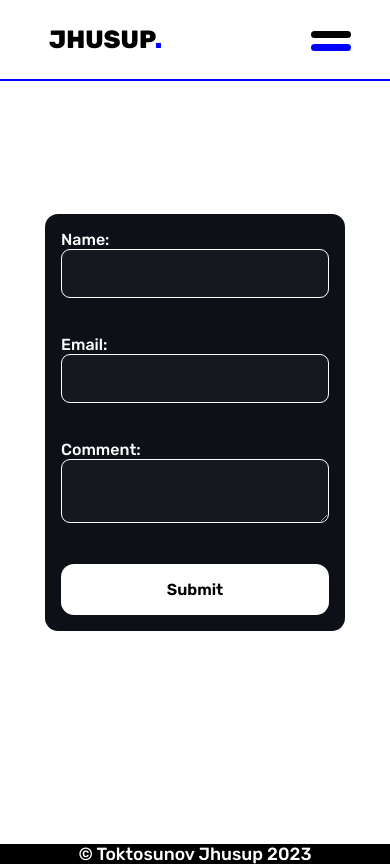
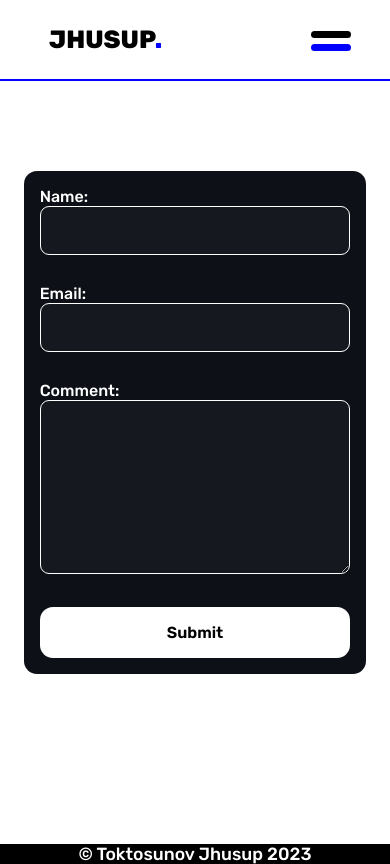
Before and after one commit to TheNowy/Project-Portfolio, a React (Vite) app: page /contacts in a window 390 px wide. Built offline with nearby package versions, Linux system fonts and the light colour scheme.

Commit message:
did contacts

```diff
--- a/src/components/pages/contacts/Conctacts.module.scss
+++ b/src/components/pages/contacts/Conctacts.module.scss
@@ -17,6 +17,27 @@
 
       padding: 5rem 7rem;
 
+      .gif_image {
+        margin-right: 50px;
+        border-radius: 13px;
+        min-width: 300px;
+        max-width: 400px;
+        padding: 16.4rem 14rem;
+        border: solid 1px #0d1117;
+        background-image: url("https://media3.giphy.com/media/qb1eHxhUHLdsc/giphy.gif?cid=6c09b952m91yz65u441knq7vvccutl0wev5hu2f47o142fra&ep=v1_gifs_search&rid=giphy.gif&ct=g");
+        background-position: center;
+        background-repeat: no-repeat;
+        background-size: cover;
+        display: flex;
+        justify-content: center;
+        align-items: center;
+        overflow: hidden;
+
+        h1 {
+          color: white;
+        }
+      }
+
       .form {
         display: flex;
         justify-content: center;
@@ -30,7 +51,7 @@
         background-color: #0d1117;
         border-radius: 13px;
 
-        gap: 1.5rem;
+        gap: 1rem;
 
         label {
           color: white;
@@ -56,7 +77,7 @@
           max-width: 100%;
           min-width: 100%;
           font-family: "Rubik", sans-serif;
-
+          height: 174px;
           padding: 1rem;
         }
 
@@ -76,11 +97,28 @@
   .page_wrapper {
     .container {
       .home_content {
-        .form {
-          min-width: 300px;
-          max-width: 500px;
+        .gif_image {
+          display: none;
+        }
+          .form {
+            min-width: 400px;
+          }
         }
       }
     }
   }
-}
+  @media (max-width: 435px) {
+    .page_wrapper {
+      .container {
+        .home_content {
+          padding: 1rem;
+          .gif_image {
+            display: none;
+          }
+            .form {
+              min-width: 300px;
+            }
+          }
+        }
+      }
+  }
--- a/src/components/pages/contacts/Contacts.jsx
+++ b/src/components/pages/contacts/Contacts.jsx
@@ -7,6 +7,9 @@ const Contacts = () => {
       <div className={scss.page_wrapper}>
         <div className={scss.container}>
           <div className={scss.home_content}>
+            <div className={scss.gif_image}>
+              <h1>Contact</h1>
+            </div>
             <form className={scss.form}>
               <label htmlFor="...">
                 Name:
@@ -30,6 +33,7 @@ const Contacts = () => {
                   className={scss.message}
                   required></textarea>
               </label>
+
               <button className={scss.button}>Submit</button>
             </form>
           </div>
```
